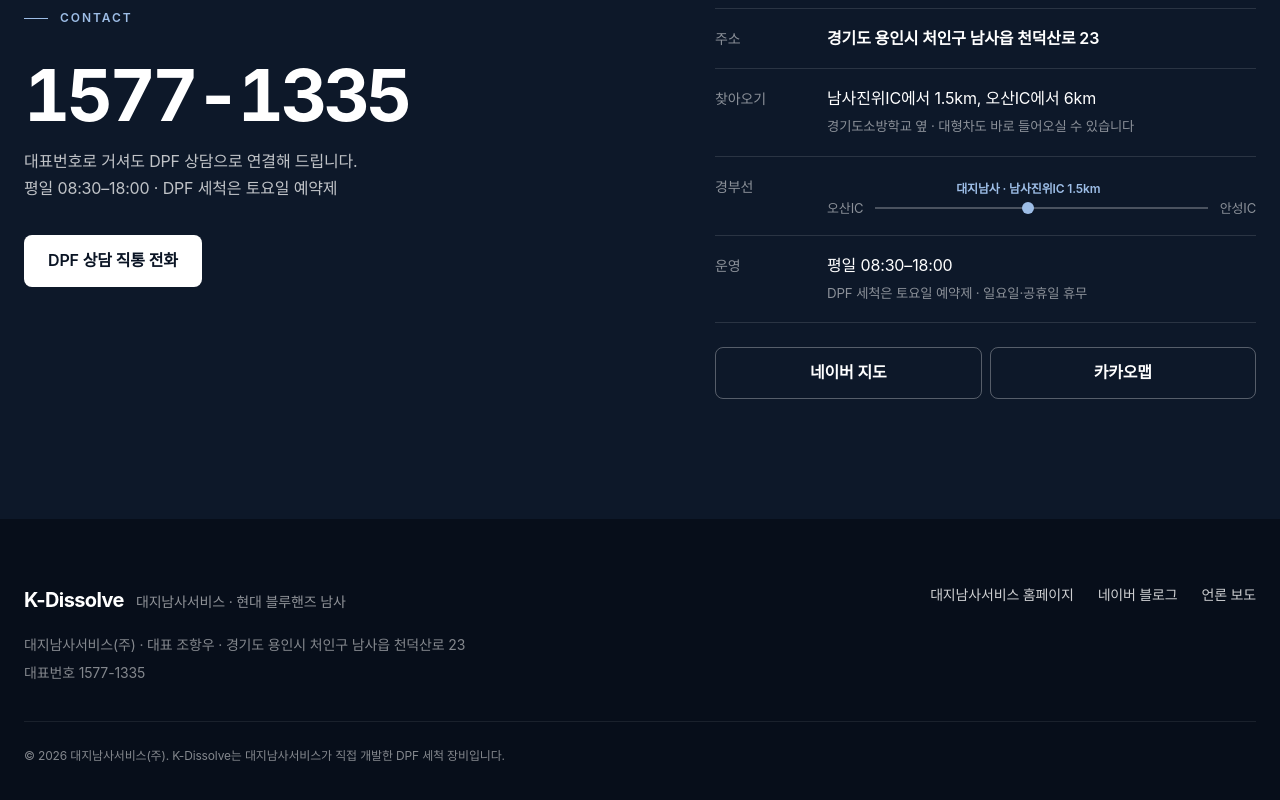
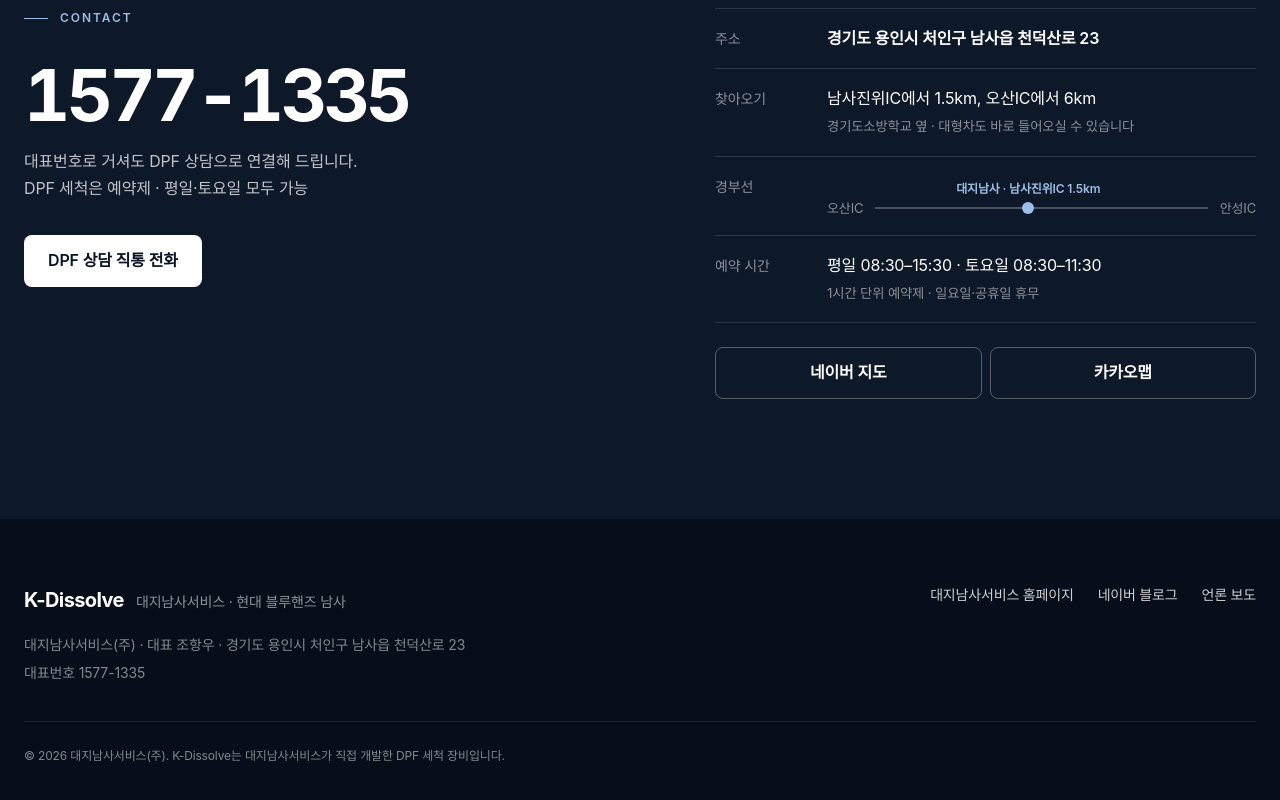
Before and after one commit to daejinamsa/daejinamsa, a plain HTML site: page k-dissolve/index.html in a window 1280 px wide. Shown: the part 4458-5258 px from the top of the page. Drawn offline with Linux system fonts and the light colour scheme; a web font is replaced by a local one.

Commit message:
K-Dissolve: DPF 세척 예약 시간 평일 08:30–15:30, 토요일 08:30–11:30
Co-Authored-By: Claude Opus 5.5 <noreply@anthropic.com>

```diff
--- a/k-dissolve/index.html
+++ b/k-dissolve/index.html
@@ -234,7 +234,7 @@ body{background:var(--ink)}
     <div class="rv">
       <span class="label">Contact</span>
       <a class="bigtel n" href="tel:15771335">1577-1335</a>
-      <p class="sub">대표번호로 거셔도 DPF 상담으로 연결해 드립니다.<br><span style="white-space:nowrap">평일 08:30–18:00</span> · <span style="white-space:nowrap">DPF 세척은 토요일 예약제</span></p>
+      <p class="sub">대표번호로 거셔도 DPF 상담으로 연결해 드립니다.<br><span style="white-space:nowrap">DPF 세척은 예약제</span> · <span style="white-space:nowrap">평일·토요일 모두 가능</span></p>
       <div class="btn-row" style="margin-top:var(--s6)"><a class="btn btn-light" href="tel:01053140079">DPF 상담 직통 전화</a></div>
     </div>
     <div class="rv">
@@ -242,7 +242,7 @@ body{background:var(--ink)}
                 <div><span>주소</span><b style="font-weight:600">경기도 용인시 처인구 남사읍 천덕산로 23</b></div>
         <div><span>찾아오기</span><div>남사진위IC에서 1.5km, 오산IC에서 6km<br><small style="color:var(--muted)">경기도소방학교 옆 · 대형차도 바로 들어오실 수 있습니다</small></div></div>
         <div><span>경부선</span><div class="road" aria-label="경부고속도로 오산IC와 안성IC 사이, 남사진위IC에서 1.5km"><span>오산IC</span><span class="lane"></span><span>안성IC</span></div></div>
-        <div><span>운영</span><div>평일 08:30–18:00<br><small style="color:var(--muted)">DPF 세척은 토요일 예약제 · 일요일·공휴일 휴무</small></div></div>
+        <div><span>예약 시간</span><div>평일 08:30–15:30 · 토요일 08:30–11:30<br><small style="color:var(--muted)">1시간 단위 예약제 · 일요일·공휴일 휴무</small></div></div>
       </div>
       <div class="maps">
         <a class="btn btn-kakao" data-link="kakao" href="#">카톡 상담</a>
```
